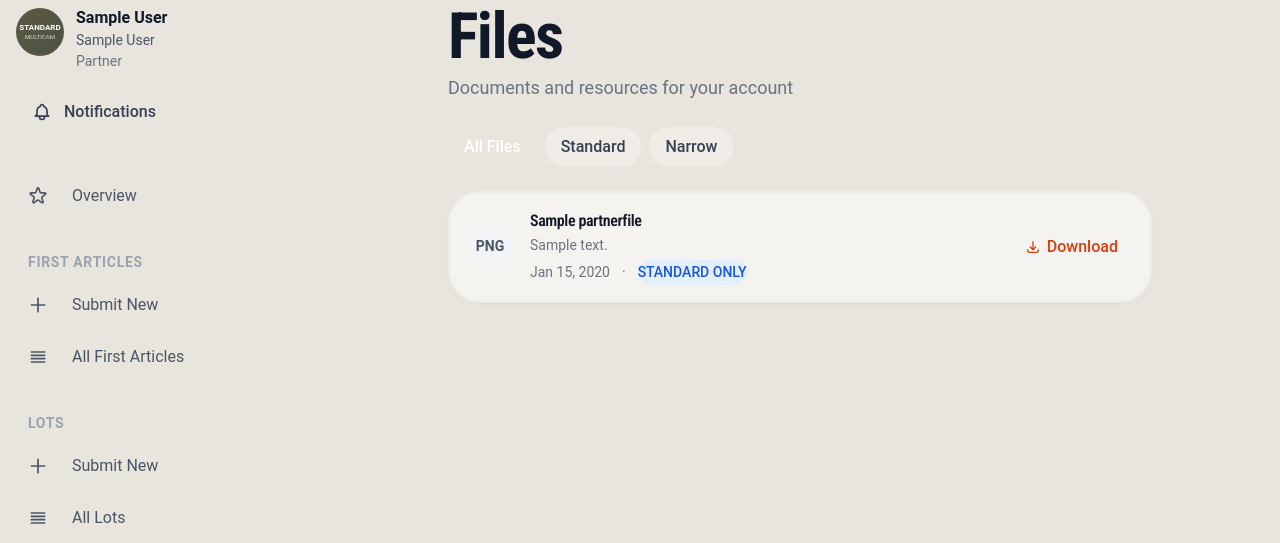
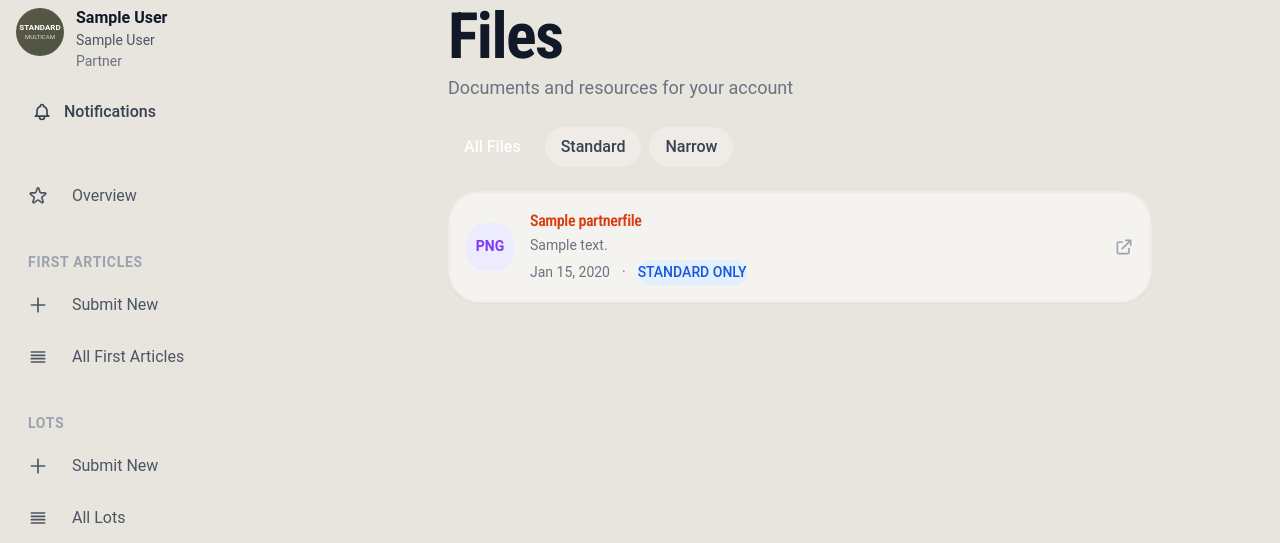
Before and after one commit to jge-cp/jge-mpp, a Django app: page /portal/files/ in a window 1280 px wide. Shown: the part 125-668 px from the top of the page. Run offline with Django 5.2, Linux system fonts and the light colour scheme; a user stored in the database is signed in; tables that the repository leaves empty hold one stand-in row (values such as "Sample post"); data that the repository does not hold is empty; some libraries are stand-ins or nearby versions.

Commit message:
Open partner files inline in browser instead of downloading
Made-with: Cursor

```diff
--- a/dashboard/urls.py
+++ b/dashboard/urls.py
@@ -21,7 +21,7 @@ urlpatterns = [
 
     # Partner file repository
     path('files/', views.partner_files, name='partner_files'),
-    path('files/<int:file_id>/download/', views.partner_file_download, name='partner_file_download'),
+    path('files/<int:file_id>/view/', views.partner_file_view, name='partner_file_view'),
 
     # Legacy dashboards - redirect to appropriate new dashboards
     path('dashboard/rm-supplier/', views.rm_supplier_dashboard, name='rm_supplier_dashboard'),
--- a/dashboard/views.py
+++ b/dashboard/views.py
@@ -614,8 +614,8 @@ def partner_files(request):
 
 
 @login_required
-def partner_file_download(request, file_id):
-    """Serve a partner file download after checking access."""
+def partner_file_view(request, file_id):
+    """Serve a partner file inline in the browser after checking access."""
     profile = request.profile
 
     if not profile.is_partner():
@@ -629,13 +629,19 @@ def partner_file_download(request, file_id):
     if not pf:
         raise Http404
 
-    # Verify the partner's company has access to this file's category
     if pf.category == 'standard' and not company.is_standard:
         raise Http404
     if pf.category == 'narrow' and not company.is_narrow:
         raise Http404
 
+    import mimetypes
+    content_type, _ = mimetypes.guess_type(pf.file.name)
+    if not content_type:
+        content_type = 'application/octet-stream'
+
     try:
-        return FileResponse(pf.file.open('rb'), as_attachment=True, filename=pf.file.name.split('/')[-1])
+        response = FileResponse(pf.file.open('rb'), content_type=content_type)
+        response['Content-Disposition'] = f'inline; filename="{pf.file.name.split("/")[-1]}"'
+        return response
     except FileNotFoundError:
         raise Http404
--- a/templates/dashboard/partner_files.html
+++ b/templates/dashboard/partner_files.html
@@ -42,19 +42,19 @@
     {% if files %}
     <div class="space-y-3">
         {% for file in files %}
-        <div class="card p-4 flex items-center gap-4 hover:shadow-md transition-shadow">
+        <a href="{% url 'dashboard:partner_file_view' file.pk %}" target="_blank"
+           class="card p-4 flex items-center gap-4 hover:shadow-md transition-shadow cursor-pointer block">
             <!-- File type icon -->
             <div class="flex-shrink-0 w-12 h-12 rounded-lg flex items-center justify-center
                 {% if file.file_extension == 'PDF' %}bg-red-100 dark:bg-red-900/30 text-red-600 dark:text-red-400
-                {% elif file.file_extension == 'DOC' or file.file_extension == 'DOCX' %}bg-blue-100 dark:bg-blue-900/30 text-blue-600 dark:text-blue-400
-                {% elif file.file_extension == 'XLS' or file.file_extension == 'XLSX' %}bg-green-100 dark:bg-green-900/30 text-green-600 dark:text-green-400
+                {% elif file.file_extension == 'JPG' or file.file_extension == 'JPEG' or file.file_extension == 'PNG' or file.file_extension == 'GIF' or file.file_extension == 'WEBP' %}bg-purple-100 dark:bg-purple-900/30 text-purple-600 dark:text-purple-400
                 {% else %}bg-gray-100 dark:bg-gray-800 text-gray-600 dark:text-gray-400{% endif %}">
                 <span class="text-xs font-bold">{{ file.file_extension|default:"FILE" }}</span>
             </div>
 
             <!-- File info -->
             <div class="flex-1 min-w-0">
-                <h3 class="text-sm font-semibold text-gray-900 dark:text-white truncate">{{ file.title }}</h3>
+                <h3 class="text-sm font-semibold text-accent-600 dark:text-accent-400 truncate hover:underline">{{ file.title }}</h3>
                 {% if file.description %}
                 <p class="text-xs text-muted mt-0.5 line-clamp-1">{{ file.description }}</p>
                 {% endif %}
@@ -74,15 +74,13 @@
                 </div>
             </div>
 
-            <!-- Download button -->
-            <a href="{% url 'dashboard:partner_file_download' file.pk %}"
-               class="flex-shrink-0 inline-flex items-center gap-1.5 px-4 py-2 text-sm font-medium text-accent-600 dark:text-accent-400 bg-accent-50 dark:bg-accent-900/20 rounded-lg hover:bg-accent-100 dark:hover:bg-accent-900/30 transition-colors">
-                <svg class="w-4 h-4" fill="none" stroke="currentColor" viewBox="0 0 24 24">
-                    <path stroke-linecap="round" stroke-linejoin="round" stroke-width="2" d="M4 16v1a3 3 0 003 3h10a3 3 0 003-3v-1m-4-4l-4 4m0 0l-4-4m4 4V4"></path>
+            <!-- Open indicator -->
+            <div class="flex-shrink-0 text-gray-400 dark:text-gray-500">
+                <svg class="w-5 h-5" fill="none" stroke="currentColor" viewBox="0 0 24 24">
+                    <path stroke-linecap="round" stroke-linejoin="round" stroke-width="2" d="M10 6H6a2 2 0 00-2 2v10a2 2 0 002 2h10a2 2 0 002-2v-4M14 4h6m0 0v6m0-6L10 14"></path>
                 </svg>
-                Download
-            </a>
-        </div>
+            </div>
+        </a>
         {% endfor %}
     </div>
     {% else %}
```
